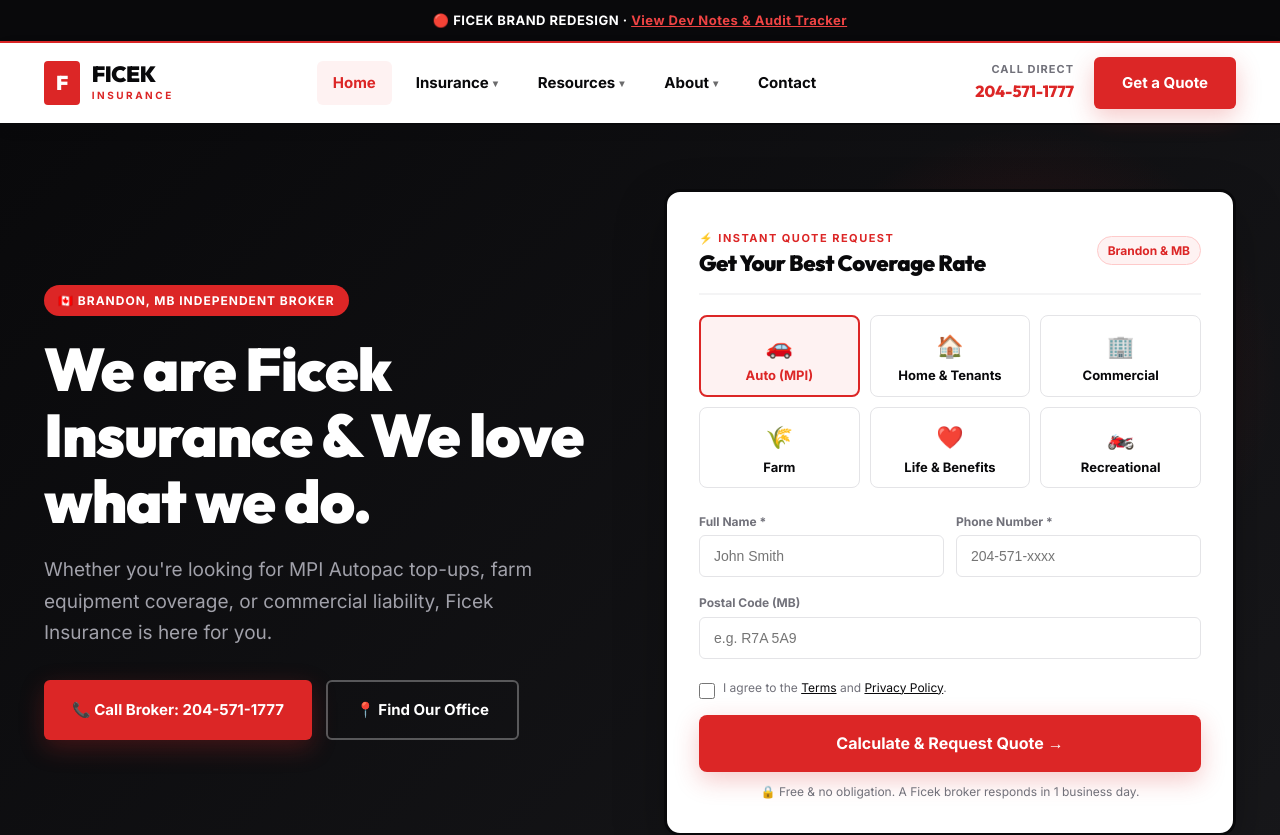
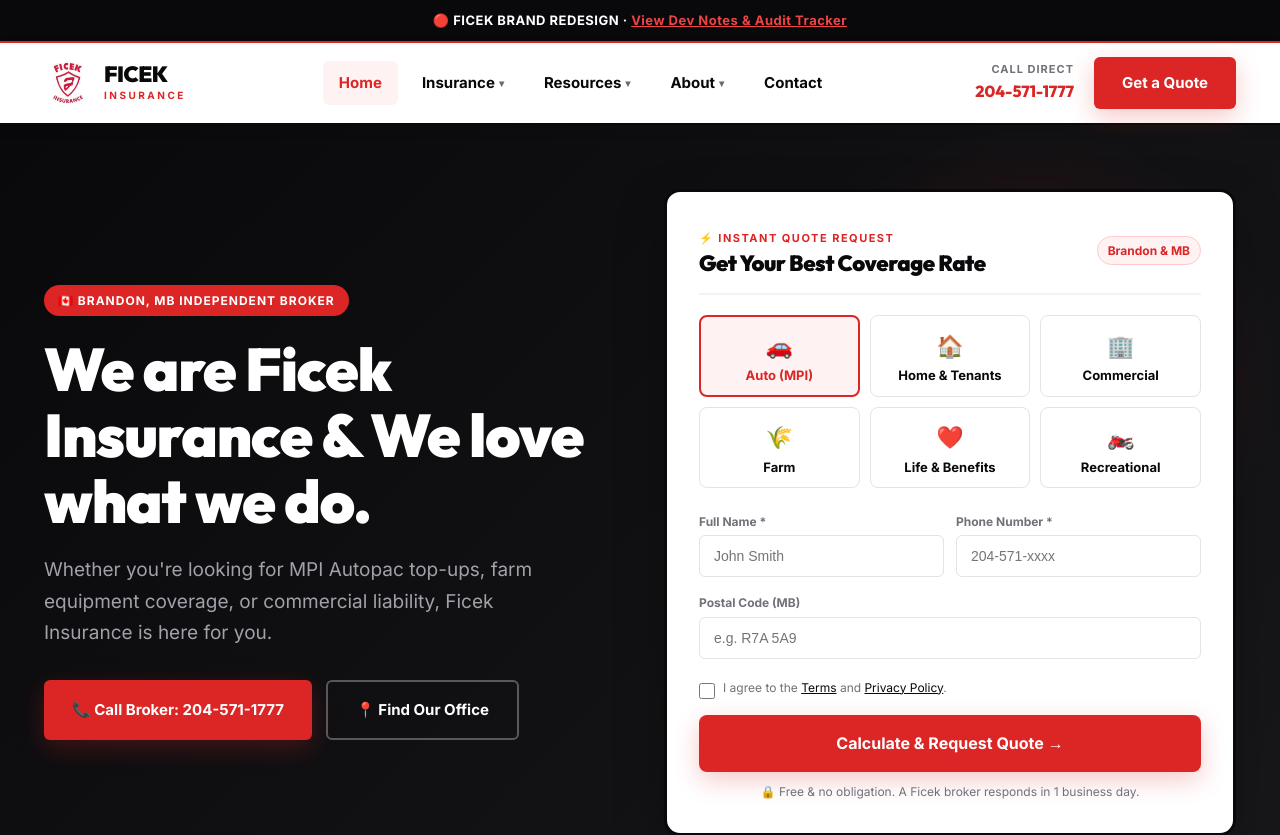
Before and after one commit to austinlmadeit/ficeks, a Next.js app: page / in a window 1280 px wide. Shown: the top 835 px of the page. Built offline with nearby package versions, Linux system fonts and the light colour scheme.

Commit message:
Replace F badge with company logo (ficek.logo.jpg) in header

```diff
--- a/components/Nav.js
+++ b/components/Nav.js
@@ -2,6 +2,7 @@
 
 import { useState, useEffect } from 'react';
 import Link from 'next/link';
+import Image from 'next/image';
 import { usePathname } from 'next/navigation';
 import { SITE, NAV } from '@/lib/data';
 import styles from './Nav.module.css';
@@ -23,7 +24,15 @@
 
         {/* Ficek Brand Logo */}
         <Link href="/" className={styles.logo}>
-          <span className={styles.logoBadge}>F</span>
+          <Image
+            src="/images/ficek.logo.jpg"
+            alt="Ficek Insurance"
+            width={48}
+            height={48}
+            quality={100}
+            priority
+            className={styles.logoImage}
+          />
           <div className={styles.logoText}>
             <span className={styles.logoTitle}>FICEK</span>
             <span className={styles.logoSub}>INSURANCE</span>
--- a/components/Nav.module.css
+++ b/components/Nav.module.css
@@ -70,6 +70,14 @@
   padding: 6px 12px;
   border-radius: 4px;
   letter-spacing: -0.5px;
+}
+
+.logoImage {
+  width: 48px;
+  height: 48px;
+  object-fit: contain;
+  border-radius: 6px;
+  flex-shrink: 0;
 }
 
 .logoText {
```
Also changed, not shown: public/images/ficek.logo.jpg (added).
